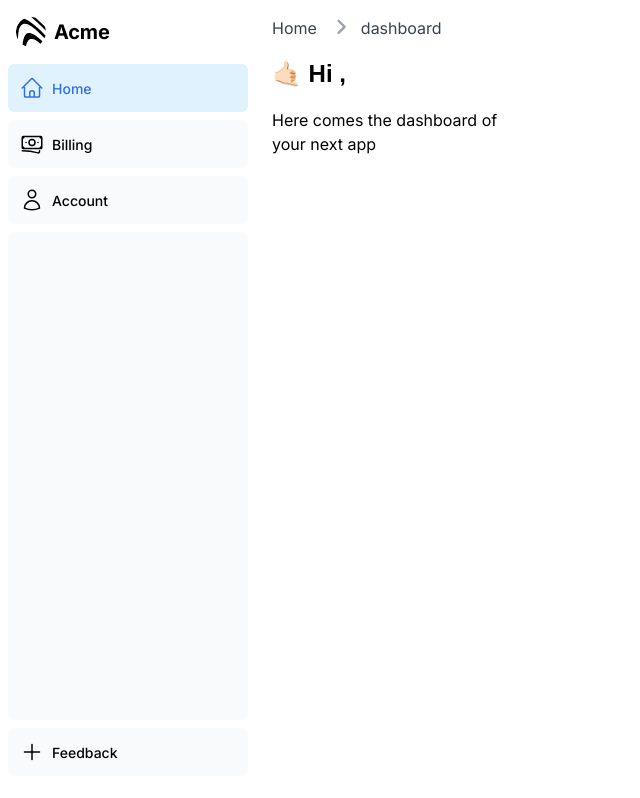
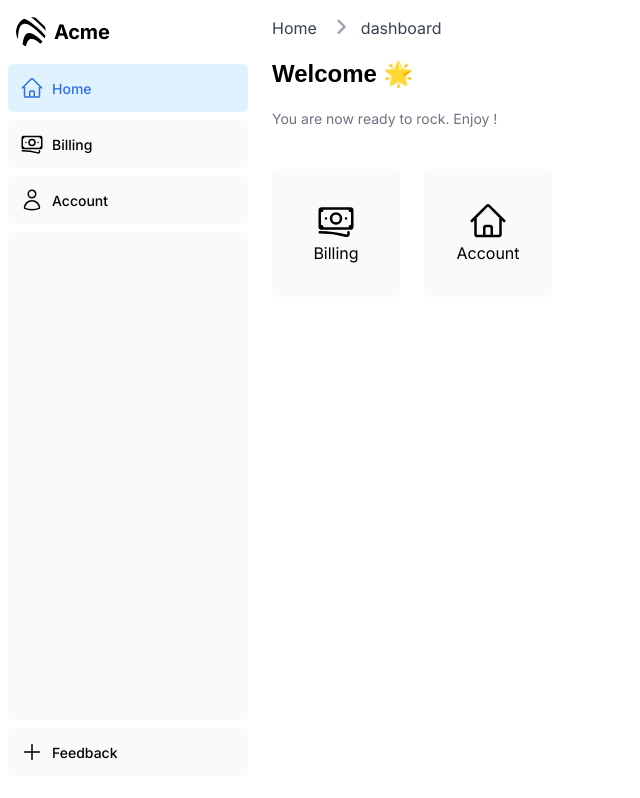
Before and after one commit to guillim/nextjs-boilerplate, a Next.js app: page /dashboard in a window 1280 px wide. Shown: the whole page, without its empty margins (0-640 px from the left). Built offline with nearby package versions, Linux system fonts and the light colour scheme; no server answers; a web font is replaced by a local one.

Commit message:
Dashboard new design

```diff
--- a/app/dashboard/(overview)/page.tsx
+++ b/app/dashboard/(overview)/page.tsx
@@ -1,5 +1,7 @@
 import { lusitana } from '@/app/ui/fonts';
 import { auth } from '@/auth';
+import { BanknotesIcon, HomeIcon } from '@heroicons/react/24/outline';
+import Link from 'next/link';
 
 export default async function Page() {
   const user = await auth();
@@ -9,12 +11,28 @@ export default async function Page() {
   return (
     <main>
       <h1 className={`${lusitana.className} mb-4 text-xl md:text-2xl font-semibold`}>
-      🤙🏻 Hi {name},
+      Welcome {name} 🌟
       </h1>
-      <div className="grid gap-6 sm:grid-cols-2 lg:grid-cols-4">
-        Here comes the dashboard of your next app
+      <div className="max-w-2xl margin-auto text-gray-500 text-sm">
+        <p>
+        You are now ready to rock. Enjoy !
+        </p>
       </div>
-      <div className="mt-6 grid grid-cols-1 gap-6 md:grid-cols-4 lg:grid-cols-8">
+      <div className="mt-10 flex flex-row space-x-6">
+        <Link href={"/billing"}>
+          <div className='w-32 h-32 bg-gray-50 flex justify-center items-center flex-col hover:bg-slate-100 cursor-pointer rounded-md'>
+            <BanknotesIcon className='h-10 w-10 text-black' />
+            <p className='text-black'>Billing</p>
+          </div>
+        </Link>
+
+        <Link href={"/account"}>
+          <div className='w-32 h-32 bg-gray-50 flex justify-center items-center flex-col hover:bg-slate-100 cursor-pointer rounded-md'>
+            <HomeIcon className='h-10 w-10 text-black' />
+            <p className='text-black'>Account</p>
+          </div>
+        </Link>
+
 
       </div>
     </main>
```
